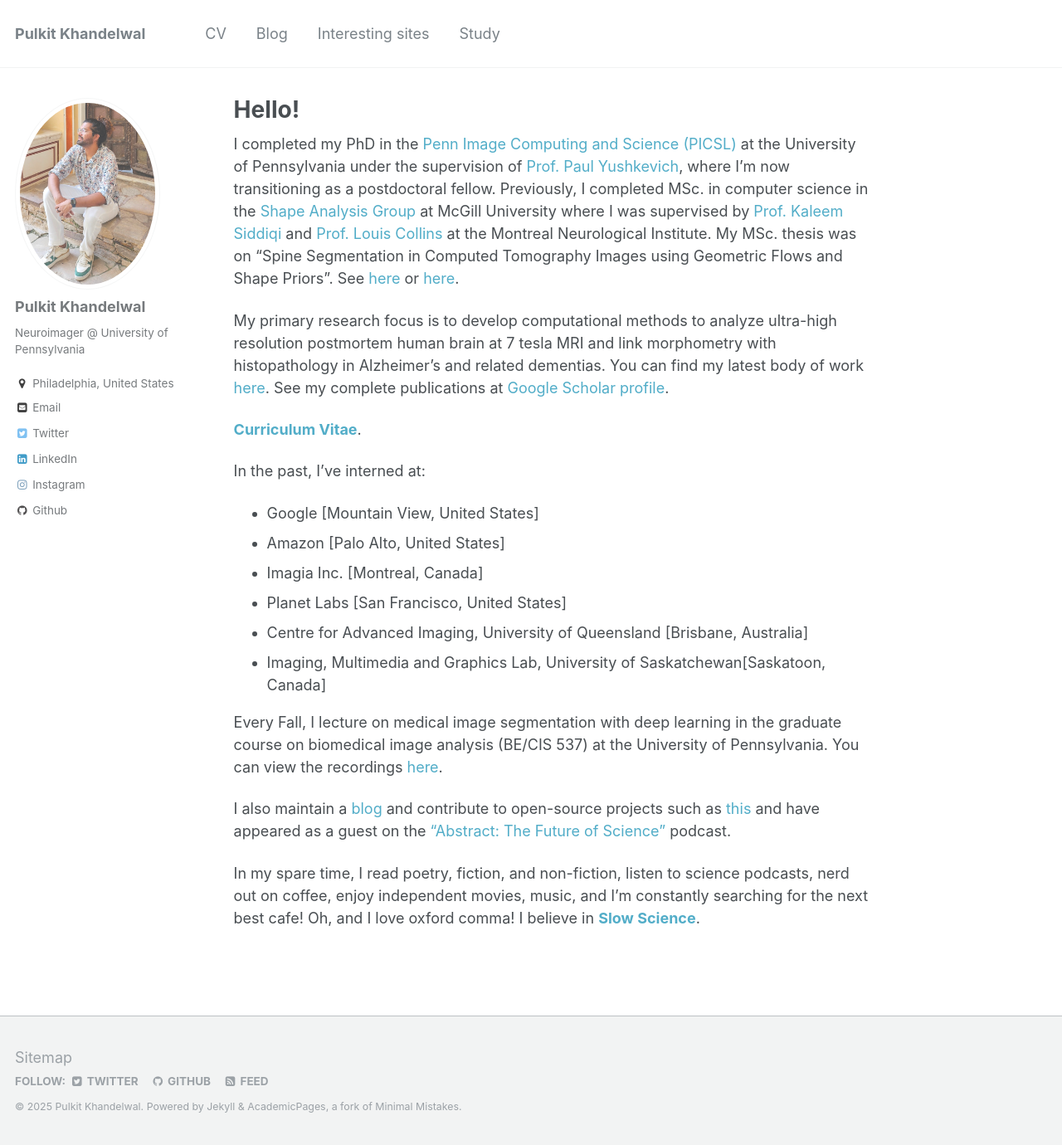
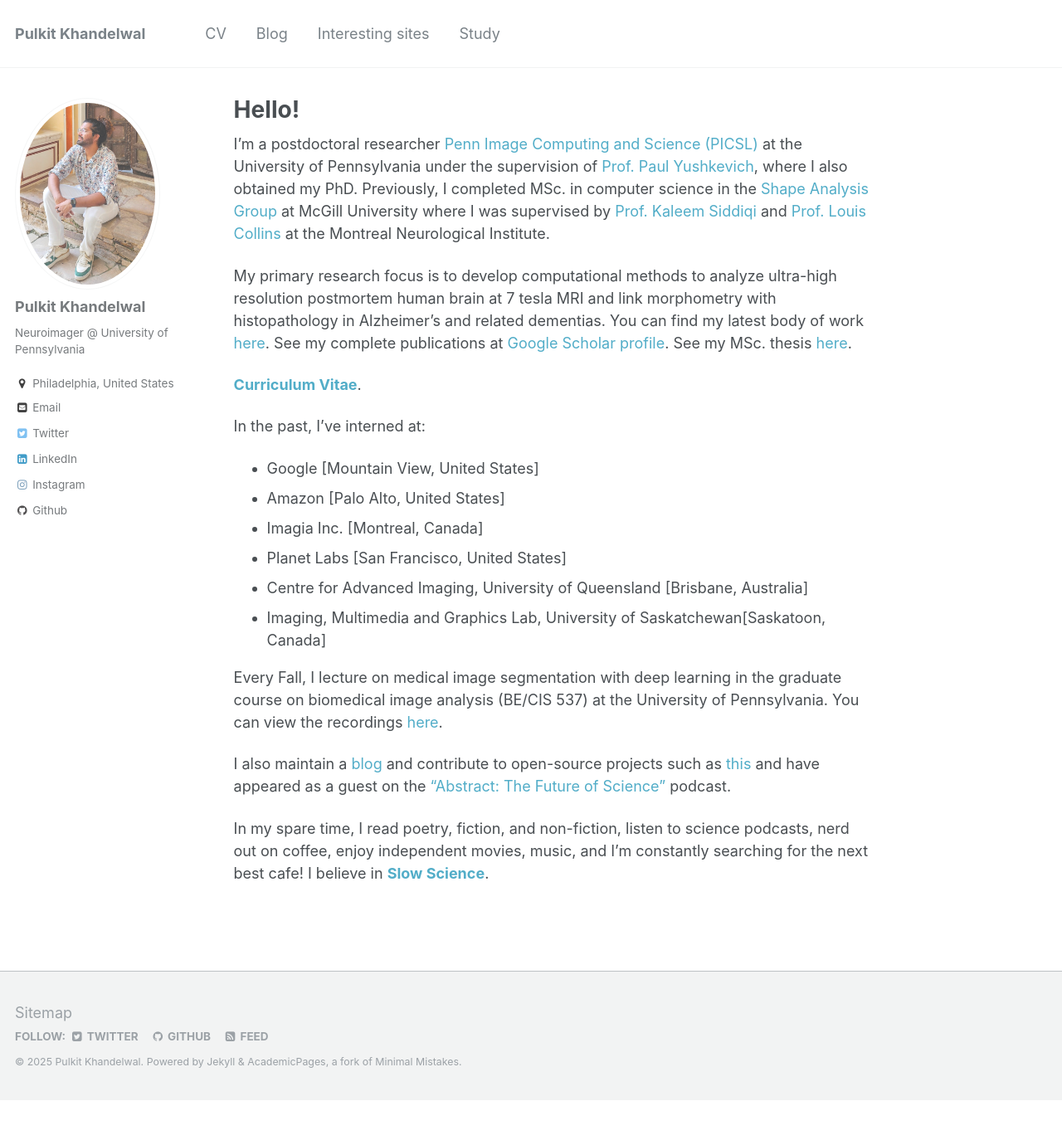
Before and after one commit to Pulkit-Khandelwal/pulkit-khandelwal.github.io, a Jekyll site: the page built from _pages/about.md, in a window 1280 px wide and 1380 px high. Shown: the whole window at 83% size. Built offline with Jekyll 4.4.1, drawn with Linux system fonts in a browser that asks for light colours.

Commit message:
Update about.md

```diff
--- a/_pages/about.md
+++ b/_pages/about.md
@@ -7,9 +7,9 @@ redirect_from:
   - /about/
   - /about.html
 ---
-I completed my PhD in the [Penn Image Computing and Science (PICSL)](http://picsl.upenn.edu/) at the University of Pennsylvania under the supervision of [Prof. Paul Yushkevich](https://www.med.upenn.edu/apps/faculty/index.php/g275/p2693923), where I'm now transitioning as a postdoctoral fellow. Previously, I completed MSc. in computer science in the [Shape Analysis Group](http://www.cim.mcgill.ca/~shape/) at McGill University where I was supervised by [Prof. Kaleem Siddiqi](http://www.cim.mcgill.ca/~siddiqi/) and [Prof. Louis Collins](http://nist.mni.mcgill.ca/) at the Montreal Neurological Institute. My MSc. thesis was on "Spine Segmentation in Computed Tomography Images using Geometric Flows and Shape Priors". See [here](https://escholarship.mcgill.ca/concern/theses/4b29bb21t) or [here](https://www.frontiersin.org/articles/10.3389/fcomp.2021.592296/full).
+I'm a postdoctoral researcher [Penn Image Computing and Science (PICSL)](http://picsl.upenn.edu/) at the University of Pennsylvania under the supervision of [Prof. Paul Yushkevich](https://www.med.upenn.edu/apps/faculty/index.php/g275/p2693923), where I also obtained my PhD. Previously, I completed MSc. in computer science in the [Shape Analysis Group](http://www.cim.mcgill.ca/~shape/) at McGill University where I was supervised by [Prof. Kaleem Siddiqi](http://www.cim.mcgill.ca/~siddiqi/) and [Prof. Louis Collins](http://nist.mni.mcgill.ca/) at the Montreal Neurological Institute.
 
-My primary research focus is to develop computational methods to analyze ultra-high resolution postmortem human brain at 7 tesla MRI and link morphometry with histopathology in Alzheimer's and related dementias. You can find my latest body of work [here](https://pulkit-khandelwal.github.io/exvivo-brain-upenn/). See my complete publications at [Google Scholar profile](https://scholar.google.com/citations?hl=en&user=6BOwPcoAAAAJ&view_op=list_works&sortby=pubdate).
+My primary research focus is to develop computational methods to analyze ultra-high resolution postmortem human brain at 7 tesla MRI and link morphometry with histopathology in Alzheimer's and related dementias. You can find my latest body of work [here](https://pulkit-khandelwal.github.io/exvivo-brain-upenn/). See my complete publications at [Google Scholar profile](https://scholar.google.com/citations?hl=en&user=6BOwPcoAAAAJ&view_op=list_works&sortby=pubdate). See my MSc. thesis [here](https://escholarship.mcgill.ca/concern/theses/4b29bb21t).
 
 [**Curriculum Vitae**](https://github.com/Pulkit-Khandelwal/pulkit-khandelwal.github.io/blob/master/Pulkit_Khandelwal_CV.pdf).
 
@@ -25,5 +25,5 @@ Every Fall, I lecture on medical image segmentation with deep learning in the gr
 
 I also maintain a [blog](https://pulkit-khandelwal.github.io/blog/) and contribute to open-source projects such as [this](https://github.com/Pulkit-Khandelwal/Reinforcement-Learning-Notebooks) and have appeared as a guest on the ["Abstract: The Future of Science"](https://anchor.fm/abstractcast) podcast.
 
-In my spare time, I read poetry, fiction, and non-fiction, listen to science podcasts, nerd out on coffee, enjoy independent movies, music, and I'm constantly searching for the next best cafe! Oh, and I love oxford comma!
+In my spare time, I read poetry, fiction, and non-fiction, listen to science podcasts, nerd out on coffee, enjoy independent movies, music, and I'm constantly searching for the next best cafe!
 I believe in [**Slow Science**](http://slow-science.org/).
```
